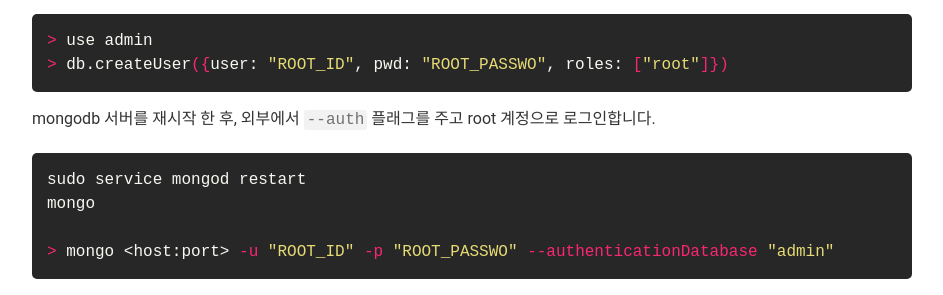
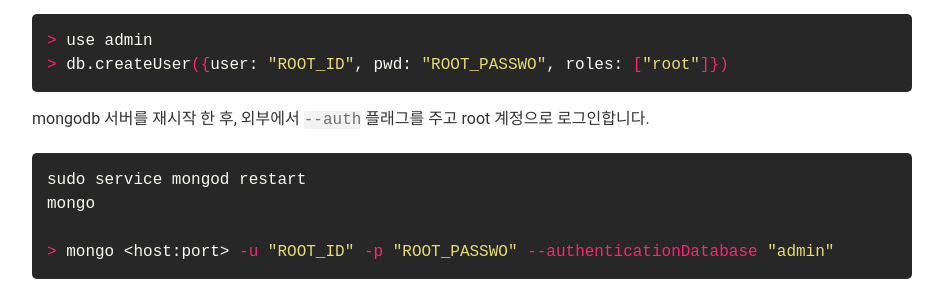
Before and after one commit to sungjunyoung/sungjunyoung.github.io_deprecated, a Jekyll site: the page built from _posts/2017-03-07-mongodb-auth-correctly.md, in a window 1280 px wide. Shown: the part 263-558 px from the top of the page, without its empty margins (168-1111 px from the left). Built offline with Jekyll 4.4.1, drawn with Linux system fonts in a browser that asks for light colours; comment, search, counter and statistics services are not loaded.

Commit message:
코드스타일 변

```diff
--- a/_sass/layout.scss
+++ b/_sass/layout.scss
@@ -213,10 +213,9 @@
   color: #f8f8f2;
 }
 
-p .highlighter-rouge{
+.highlighter-rouge{
     color: #727272;
     background-color:#f2f2f2;
-    padding: 1px 3px 1px 3px;
     border-radius: 2px;
 }
 
```
